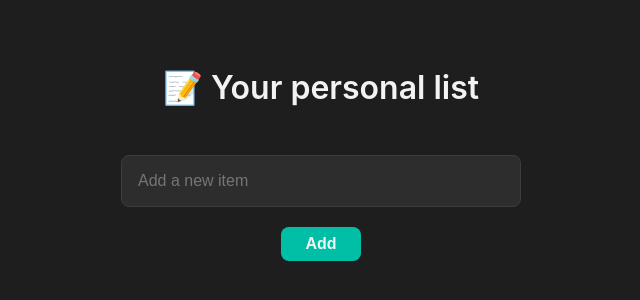
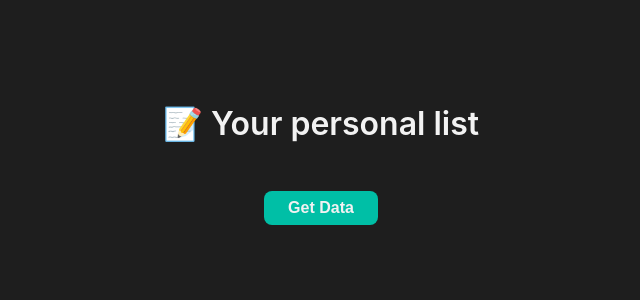
Before and after one commit to rnichi1/listit, a React (Create React App) app: page / in a window 1280 px wide. Shown: the part 246-546 px from the top of the page, without its empty margins (319-959 px from the left). Built offline with nearby package versions, Linux system fonts and the light colour scheme.

Commit message:
exercise

```diff
--- a/src/components/List.tsx
+++ b/src/components/List.tsx
@@ -1,39 +1,34 @@
 import { useState } from 'react';
-import { ListContainer, ListInput, ListTitle, ListForm } from './ListComponents';
+import { ListContainer, ListTitle, Row } from './ListComponents';
 import { Button } from './ui/Button';
+import { TodoItem } from './TodoItem';
 
 type ListProps = {
   title: string;
 };
 
-// TODO:
-// - Add a new item to the list
-// - Remove an item from the list
-// - Implement an effect that listens to the input value and prevents adding the word "test" to the list
+// TODOs:
+// - Add the dummy data API call in a function and call it to get some todo data from https://jsonplaceholder.typicode.com/
+// - Display the data in the list
+// - Add a text to TodoItem to show if it is completed or not
 
 export const List = ({ title }: ListProps) => {
-  const [value, setValue] = useState('');
+  // TODO: Create a type for the todo (hint: check jsonplaceholder website below for the example and type.)
+  const [todo, setTodo] = useState([]);
 
-  // TODO: Implement State Management with react hooks
+  // TODO Implement the api call with fetch
 
   return (
     <ListContainer>
       <ListTitle>{title}</ListTitle>
-      {/* TODO: Implement List Item components. Hint: use a map function to render a list of items */}
+      {todo.map((todo, index) => (
+        <TodoItem key={index} item={todo} />
+      ))}
 
-      <ListForm
-        onSubmit={e => {
-          e.preventDefault();
-          // TODO: Implement add item functionality
-        }}
-      >
-        <ListInput
-          placeholder="Add a new item"
-          value={value}
-          onChange={e => setValue(e.target.value)}
-        />
-        <Button type="submit">Add</Button>
-      </ListForm>
+      <Row>
+        {/* TODO: Implement the button to get the data from the API */}
+        <Button type="button">Get Data</Button>
+      </Row>
     </ListContainer>
   );
 };
--- a/src/components/ListComponents.tsx
+++ b/src/components/ListComponents.tsx
@@ -48,3 +48,34 @@ export const ListForm = styled.form`
   align-items: center;
   flex-direction: column;
 `;
+
+export const Row = styled.div`
+  display: flex;
+  width: 100%;
+  gap: ${({ theme }) => theme.spacing.sm};
+  align-items: center;
+  justify-content: center;
+  flex-direction: row;
+`;
+
+export const ItemContainer = styled.button`
+  display: flex;
+  width: 400px;
+  gap: ${({ theme }) => theme.spacing.xs};
+  align-items: flex-start;
+  justify-content: center;
+  flex-direction: column;
+  background-color: ${({ theme }) => theme.colors.primary};
+  padding: ${({ theme }) => theme.spacing.sm};
+  border-radius: ${({ theme }) => theme.borderRadius.small};
+
+  border: none;
+  cursor: pointer;
+  color: ${({ theme }) => theme.colors.text};
+  font-size: ${({ theme }) => theme.fontSizes.medium};
+  text-align: left;
+
+  &:hover {
+    background-color: ${({ theme }) => theme.colors.primaryDark};
+  }
+`;
--- /dev/null
+++ b/src/components/TodoItem.tsx
@@ -0,0 +1,10 @@
+import { ItemContainer } from './ListComponents';
+
+// TODO: Add a text to TodoItem to show if it is completed or not
+export const TodoItem = ({ item }: { item: any }) => {
+  return (
+    <ItemContainer>
+      <div>{item.title}</div>
+    </ItemContainer>
+  );
+};
--- a/src/styled.d.ts
+++ b/src/styled.d.ts
@@ -4,6 +4,7 @@ declare module 'styled-components' {
   export interface DefaultTheme {
     colors: {
       primary: string;
+      primaryDark: string;
       cta: string;
       white: string;
       black: string;
--- a/src/theme.ts
+++ b/src/theme.ts
@@ -3,6 +3,7 @@ import { DefaultTheme } from 'styled-components';
 const darkTheme: DefaultTheme = {
   colors: {
     primary: '#6C63FF', // Purple shade
+    primaryDark: '#5C54E0',
     cta: '#00BFA6', // Teal accent
     white: '#F2F2F2',
     black: '#121212',
```
